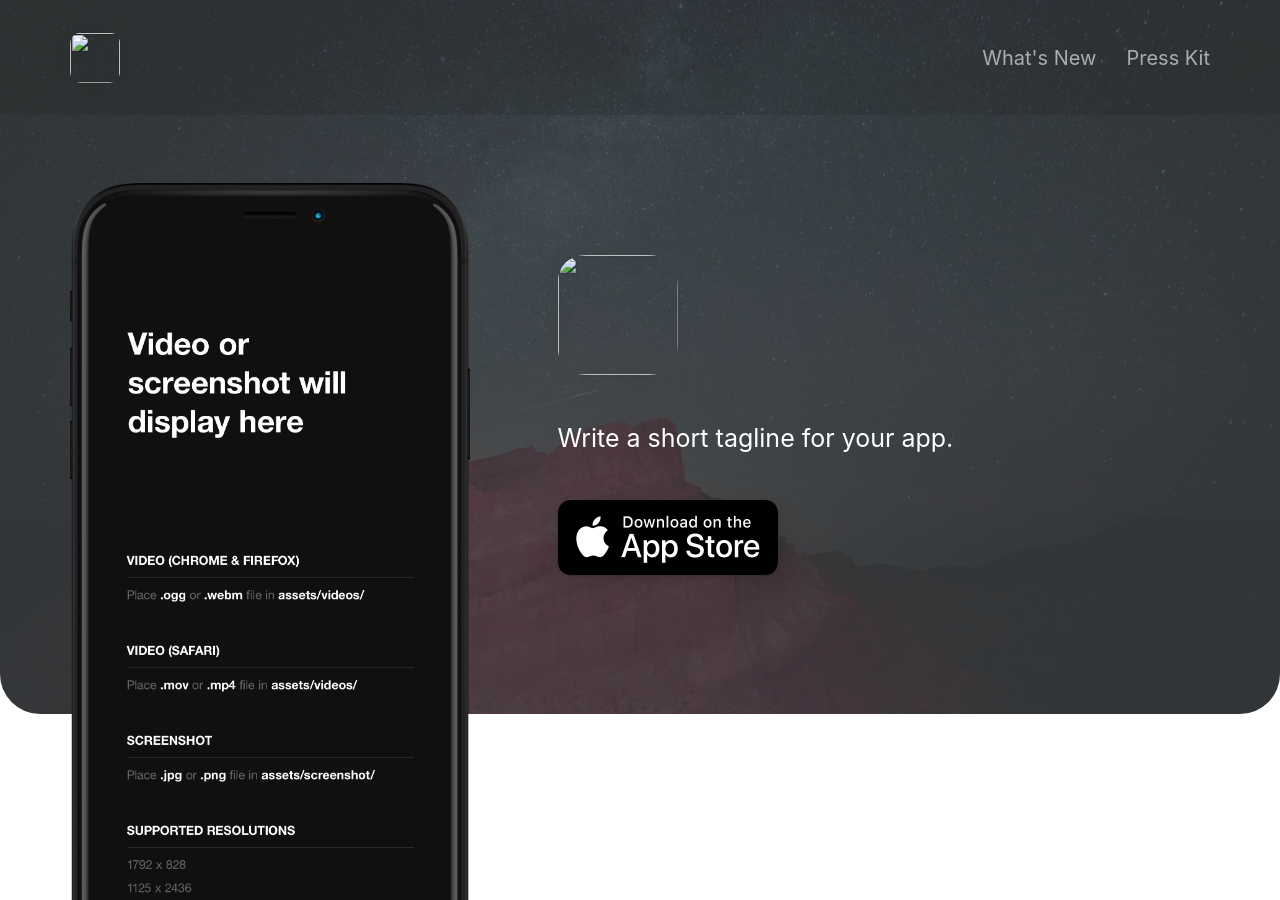
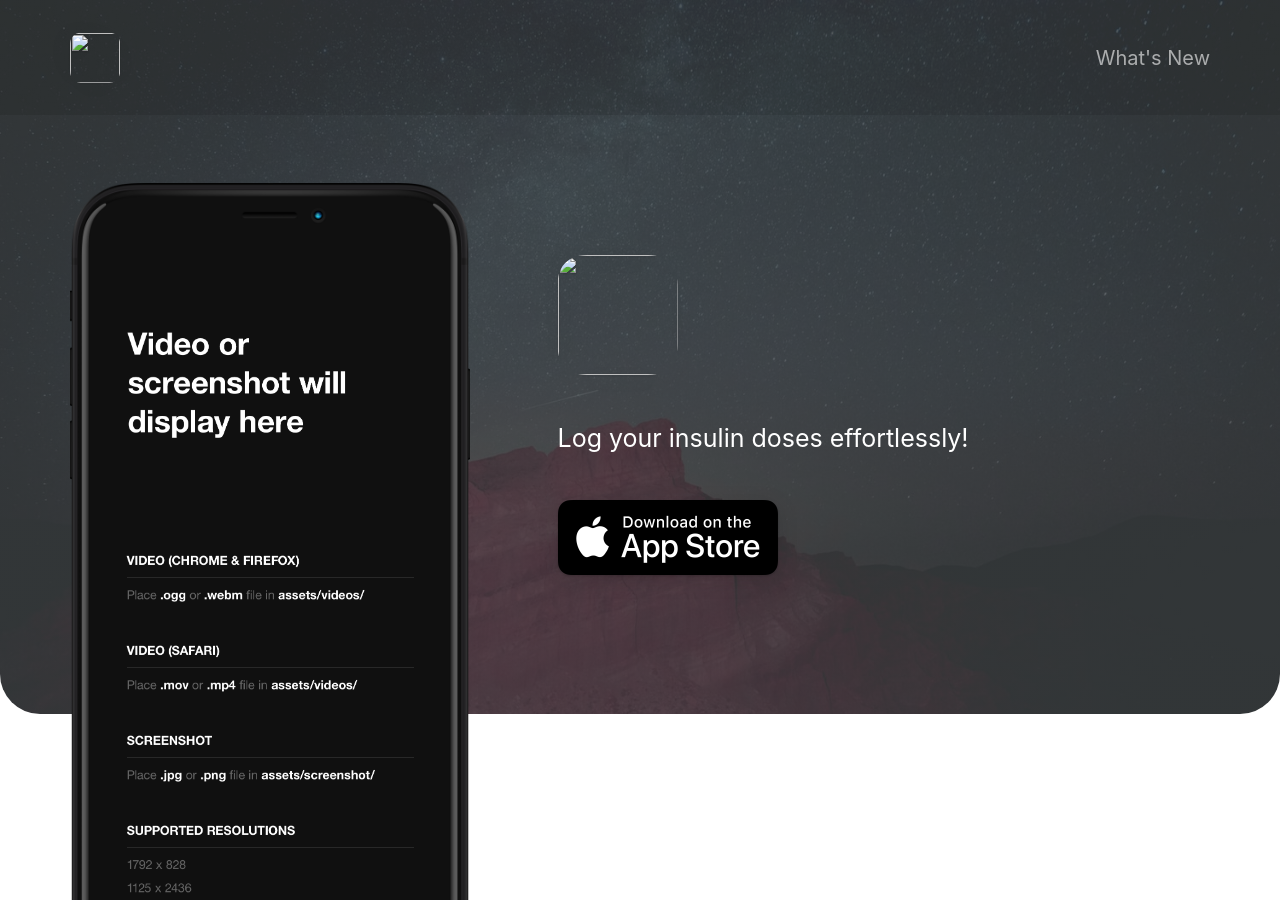
Before and after one commit to trendelkamp/EasyInsulinTracker, a Jekyll site: the page built from index.html, in a window 1280 px wide and 900 px high. Built offline with Jekyll 4.4.1, drawn with Linux system fonts in a browser that asks for light colours; nearby versions of some CDN libraries; some of the changed text lies outside the part shown.

Commit message:
Update _config.yml

```diff
--- a/_config.yml
+++ b/_config.yml
@@ -2,34 +2,34 @@
 page_title                                :                                           # Automatically populates with app name if not set and if iOS app ID is set. Otherwise enter manually.
 
 # App Info
-ios_app_id                                : 1234793120                                # Required. Enter iOS app ID to automatically populate name, price and icons (e.g. 718043190).
-ios_app_country                           : us                                        # Required outside USA. Enter 2 letter country code as in https://en.wikipedia.org/wiki/ISO_3166-1_alpha-2
+ios_app_id                                : 6741396181                                # Required. Enter iOS app ID to automatically populate name, price and icons (e.g. 718043190).
+ios_app_country                           : de                                        # Required outside USA. Enter 2 letter country code as in https://en.wikipedia.org/wiki/ISO_3166-1_alpha-2
 
 appstore_link                             :                                           # Automatically populates if not set and if iOS app ID is set. Otherwise enter manually.
 playstore_link                            :                                           # Enter Google Play Store URL.
-presskit_download_link                    : https://emilbaehr.com                                          # Enter a link to downloadable file or (e.g. public Dropbox link to a .zip file).
+presskit_download_link                    :                                           # Enter a link to downloadable file or (e.g. public Dropbox link to a .zip file).
                                                                                       # Or upload your press kit file to assets and set path accordingly (e.g. "assets/your_press_kit.zip").
 
 app_icon                                  : # assets/appicon.png                      # Automatically populates if not set and if iOS app ID is set.  Otherwise enter path to icon file manually.
 app_name                                  :                                           # Automatically populates if not set and if iOS app ID is set.  Otherwise enter manually.
 app_price                                 :                                           # Automatically populates if not set and if iOS app ID is set.  Otherwise enter manually.
-app_description                           : Write a short tagline for your app.
+app_description                           : Log your insulin doses effortlessly!
 
 enable_smart_app_banner                   : true                                      # Set to true to show a smart app banner at top of page on mobile devices.
 
 
 
 # Information About Yourself
-your_name                                 : Emil Baehr
-your_link                                 : https://emilbaehr.com
-your_city                                 : Copenhagen
-email_address                             : emil.baehr@gmail.com
+your_name                                 : Jens Trendelkamp
+your_link                                 : https://eit.trendelkamp.net/
+your_city                                 : Germany
+email_address                             : jens@trendelkamp.net
 facebook_username                         :
-instagram_username                        : ebaehr
-twitter_username                          : ebaehr
-github_username                           : emilbaehr
+instagram_username                        :
+twitter_username                          :
+github_username                           :
 youtube_username                          :
-mastodon_link                             : https://mastodon.social/@ebaehr
+mastodon_link                             :
 
 
 
```
